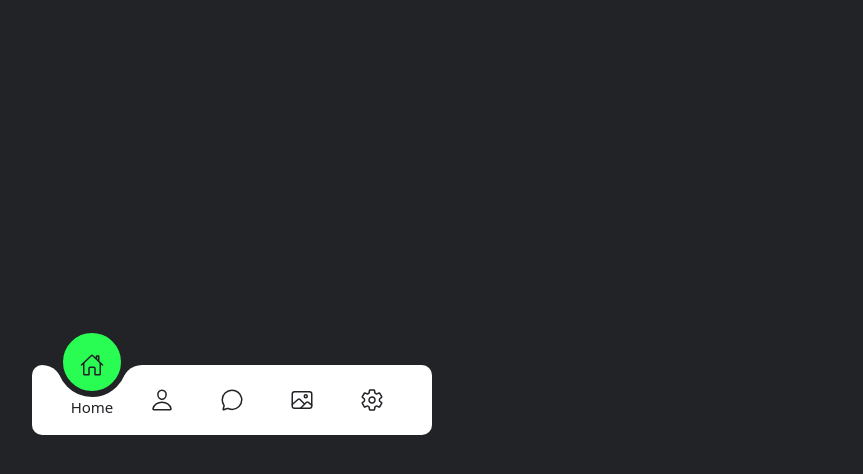
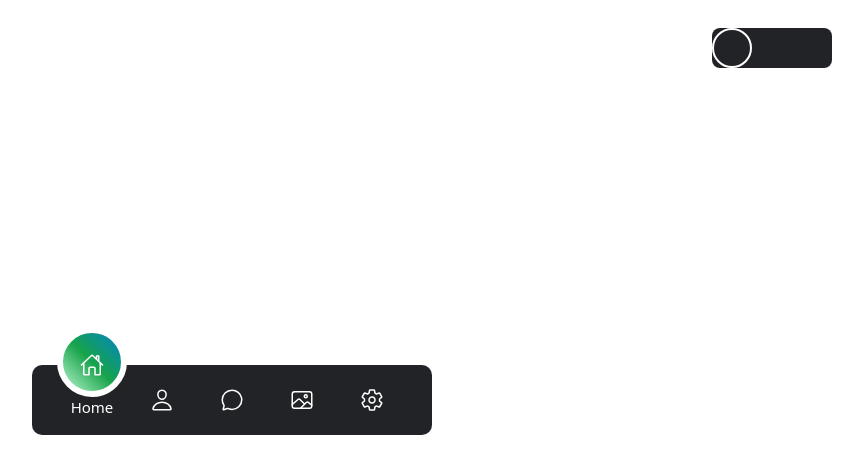
Before and after one commit to Elbionory/onlytailwind-__noJS, a website built with Vite: page index.html in a window 1280 px wide. Shown: the whole page, without its empty margins (408-1271 px from the left). Built offline with nearby package versions, Linux system fonts and the light colour scheme.

Commit message:
Update index.html

```diff
--- a/index.html
+++ b/index.html
@@ -1,3 +1,4 @@
+
 <!doctype html>
 <html lang="en">
   <head>
@@ -7,9 +8,19 @@
     <meta name="viewport" content="width=device-width, initial-scale=1.0" />
     <title>Vite App</title>
   </head>
-  <body class="flex h-[100vh] items-center justify-center bg-body">
+  <body
+    class="relative flex h-[100vh] items-center justify-center bg-white duration-200 dark:bg-black"
+  >
+    <div class="darkMode">
+      <label
+        for="darkMode"
+        class="absolute right-[40px] top-7 h-[40px] w-[120px] cursor-pointer rounded-lg bg-body transition-all duration-500 after:absolute after:left-0 after:h-full after:w-[40px] after:rounded-full after:border-2 after:border-solid after:border-white after:transition-all after:duration-500 after:content-[''] has-[:checked]:after:left-[calc(100%-40px)] dark:translate-x-[-50%] dark:bg-white dark:after:border-body"
+      >
+        <input type="checkbox" class="hidden" id="darkMode" />
+      </label>
+    </div>
     <div
-      class="relative flex h-[70px] w-[400px] items-center justify-center rounded-[10px] bg-white"
+      class="cont relative flex h-[70px] w-[400px] items-center justify-center rounded-[10px] bg-body dark:bg-white"
     >
       <div class="relative flex w-[350px]">
         <div class="home group peer relative z-10 h-[70px] w-[70px]">
@@ -26,12 +37,12 @@
                 id="checkbox1"
               />
               <span
-                class="relative block text-center text-[1.5rem] leading-[75px] text-body transition-all duration-500 group-has-[:checked]:translate-y-[-35px]"
+                class="relative block text-center text-[1.5rem] leading-[75px] text-white transition-all duration-500 group-has-[:checked]:translate-y-[-35px] dark:text-body"
                 ><ion-icon name="home-outline"></ion-icon
               ></span>
             </label>
             <span
-              class="absolute translate-y-[1.25rem] text-[15px] text-body opacity-0 transition-all duration-500 group-has-[:checked]:translate-y-[5px] group-has-[:checked]:opacity-100"
+              class="absolute translate-y-[1.25rem] text-[15px] text-white opacity-0 transition-all duration-500 group-has-[:checked]:translate-y-[5px] group-has-[:checked]:opacity-100 dark:text-black"
               >Home</span
             >
           </a>
@@ -49,12 +60,12 @@
                 id="checkbox2"
               />
               <span
-                class="relative block text-center text-[1.5rem] leading-[75px] text-body transition-all duration-500 group-has-[:checked]:translate-y-[-35px]"
+                class="relative block text-center text-[1.5rem] leading-[75px] text-white transition-all duration-500 group-has-[:checked]:translate-y-[-35px] dark:text-body"
                 ><ion-icon name="person-outline"></ion-icon
               ></span>
             </label>
             <span
-              class="absolute translate-y-[1.25rem] text-[15px] text-body opacity-0 transition-all duration-500 group-has-[:checked]:translate-y-[5px] group-has-[:checked]:opacity-100"
+              class="absolute translate-y-[1.25rem] text-[15px] text-white opacity-0 transition-all duration-500 group-has-[:checked]:translate-y-[5px] group-has-[:checked]:opacity-100 dark:text-black"
               >Person</span
             >
           </a>
@@ -72,12 +83,12 @@
                 id="checkbox3"
               />
               <span
-                class="relative block text-center text-[1.5rem] leading-[75px] text-body transition-all duration-500 group-has-[:checked]:translate-y-[-35px]"
+                class="relative block text-center text-[1.5rem] leading-[75px] text-white transition-all duration-500 group-has-[:checked]:translate-y-[-35px] dark:text-body"
                 ><ion-icon name="chatbubble-outline"></ion-icon
               ></span>
             </label>
             <span
-              class="absolute translate-y-[1.25rem] text-[15px] text-body opacity-0 transition-all duration-500 group-has-[:checked]:translate-y-[5px] group-has-[:checked]:opacity-100"
+              class="absolute translate-y-[1.25rem] text-[15px] text-white opacity-0 transition-all duration-500 group-has-[:checked]:translate-y-[5px] group-has-[:checked]:opacity-100 dark:text-black"
               >Chat</span
             >
           </a>
@@ -95,12 +106,12 @@
                 id="checkbox5"
               />
               <span
-                class="relative block text-center text-[1.5rem] leading-[75px] text-body transition-all duration-500 group-has-[:checked]:translate-y-[-35px]"
+                class="relative block text-center text-[1.5rem] leading-[75px] text-white transition-all duration-500 group-has-[:checked]:translate-y-[-35px] dark:text-body"
                 ><ion-icon name="image-outline"></ion-icon
               ></span>
             </label>
             <span
-              class="absolute translate-y-[1.25rem] text-[15px] text-body opacity-0 transition-all duration-500 group-has-[:checked]:translate-y-[5px] group-has-[:checked]:opacity-100"
+              class="absolute translate-y-[1.25rem] text-[15px] text-white opacity-0 transition-all duration-500 group-has-[:checked]:translate-y-[5px] group-has-[:checked]:opacity-100 dark:text-black"
               >Photos</span
             >
           </a>
@@ -118,18 +129,18 @@
                 id="bb"
               />
               <span
-                class="relative block text-center text-[1.5rem] leading-[75px] text-body transition-all duration-500 group-has-[:checked]:translate-y-[-35px]"
+                class="relative block text-center text-[1.5rem] leading-[75px] text-white transition-all duration-500 group-has-[:checked]:translate-y-[-35px] dark:text-body"
                 ><ion-icon name="settings-outline"></ion-icon
               ></span>
             </label>
             <span
-              class="absolute translate-y-[1.25rem] text-[15px] text-body opacity-0 transition-all duration-500 group-has-[:checked]:translate-y-[5px] group-has-[:checked]:opacity-100"
+              class="absolute translate-y-[1.25rem] text-[15px] text-white opacity-0 transition-all duration-500 group-has-[:checked]:translate-y-[5px] group-has-[:checked]:opacity-100 dark:text-black"
               >Settings</span
             >
           </a>
         </div>
         <div
-          class="indicator absolute left-0 top-[-55%] h-[70px] w-[70px] rounded-[50%] border-[6px] border-solid border-body bg-[#29fd53] transition-all duration-500 before:absolute before:right-[-21px] before:top-[calc(50%+3px)] before:h-[20px] before:w-[1.25rem] before:rounded-tl-[20px] before:bg-transparent before:shadow-shadowIndicator before:content-[''] after:absolute after:left-[-21px] after:top-[calc(50%+3px)] after:h-[20px] after:w-[1.25rem] after:rounded-tr-[20px] after:bg-transparent after:shadow-shadowIndicator after:content-[''] peer-[.home]:peer-has-[:checked]:translate-x-[0px] peer-[.image]:peer-has-[:checked]:translate-x-[210px] peer-[.message]:peer-has-[:checked]:translate-x-[140px] peer-[.person]:peer-has-[:checked]:translate-x-[70px] peer-[.settings]:peer-has-[:checked]:translate-x-[280px]"
+          class="indicator absolute left-0 top-[-55%] h-[70px] w-[70px] rounded-[50%] border-[6px] border-solid border-white bg-gradient-to-tr from-green-200 via-green-600  to-sky-600  transition-all duration-200 before:absolute before:right-[-20px] before:top-[calc(50%+4px)] before:h-[20px] before:w-[1.25rem] before:rounded-tl-[20px] before:bg-transparent before:shadow-shadowIndicatorlight before:duration-200 before:content-[''] after:absolute after:left-[-21px] after:top-[calc(50%+3px)] after:h-[20px] after:w-[1.25rem] after:rounded-tr-[20px] after:bg-transparent after:shadow-shadowIndicatorlight after:duration-200 after:content-[''] peer-[.home]:peer-has-[:checked]:translate-x-[0px] peer-[.image]:peer-has-[:checked]:translate-x-[210px] peer-[.message]:peer-has-[:checked]:translate-x-[140px] peer-[.person]:peer-has-[:checked]:translate-x-[70px] peer-[.settings]:peer-has-[:checked]:translate-x-[280px] dark:border-black dark:before:shadow-shadowIndicatorblack dark:after:shadow-shadowIndicatorblack"
         ></div>
       </div>
     </div>
```
